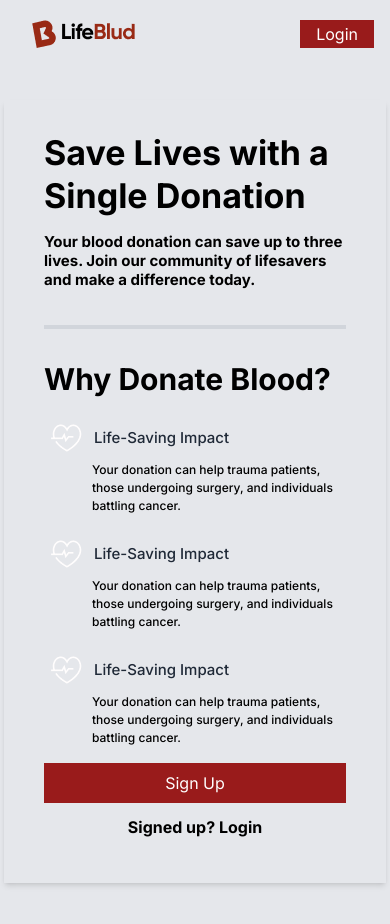
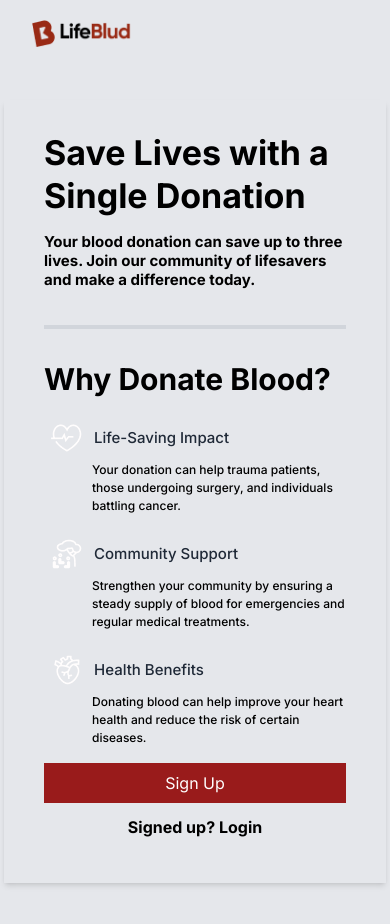
Before and after one commit to onaneye/life-blud-frontend, a Next.js app in the folder lifebluds/: page / in a window 390 px wide. Shown: the top 924 px of the page. Built offline with nearby package versions, Linux system fonts and the light colour scheme.

Commit message:
initated the services data

```diff
--- a/lifebluds/app/Components/Hero.jsx
+++ b/lifebluds/app/Components/Hero.jsx
@@ -1,9 +1,17 @@
+import { useState } from "react";
+import Button from './Button'
+import { BloodDonationServices } from "./constant";
 
+const HeroSection = () => {
+  const [showCardComponent, setShowCardComponent] = useState(true);
 
+  function handleCardComponent() {
+    setShowCardComponent((prevState) => !prevState);
+  }
 
-
-// components/HeroSection.js
-const HeroSection = () => (
+  return (
+    <>
+      {showCardComponent ? (
         <div className="flex items-center justify-center h-full lg:h-[fit-content]  w-full lg:w-1/2 bg-gray-200 py-[100px] px-1">
           <div className="transparent-card bg-transparent">
             <h6 className="text-[34px] md:text-[32px] lg:text-[40px] font-bold leading-tight md:leading-snug lg:leading-[57.6px]">
@@ -15,26 +23,37 @@ const HeroSection = () => (
             <hr className="border-gray-300 mb-8 h-1 my-5 bg-gray-300" />
             <div>
               <h2 className="text-[30px] md:text-[35px] font-bold leading-tight md:leading-snug lg:leading-[38.4px]">Why Donate Blood?</h2>
-          {Array(3).fill().map((_, index) => (
+              {BloodDonationServices.map((item, index) => (
                 <div key={index} className="my-4">
                   <div className="flex items-center mb-0">
                     <div className="p-1 rounded-full">
-                  <img src="./icons/icon-heart.png" alt="" />
+                      <img src={item.img} alt={item.img} />
                     </div>
-                <h3 className="text-[15px] md:text-[17px]  font-medium leading-6 md:leading-10 text-gray-800 ml-1">Life-Saving Impact</h3>
+                    <h3 className="text-[15px] md:text-[17px]  font-medium leading-6 md:leading-10 text-gray-800 ml-1">
+                      {item.heading}
+                    </h3>
                   </div>
                   <p className="text-[12px] md:text-[14px] font-medium my-0 ml-12">
-                Your donation can help trauma patients, those undergoing surgery, and individuals battling cancer.
+                    {item.content}
                   </p>
                 </div>
               ))}
             </div>
             <div className="items-center justify-center lg:hidden">
-          <button className="button-primary-lg md:self-center">Sign Up</button>
+              <button className="button-primary-lg md:self-center" onClick={handleCardComponent}>
+                Sign Up
+              </button>
               <p className="py-3 text-center font-bold">Signed up? Login</p>
             </div>
           </div>
         </div>
+      ) : (
+        <>
+        <Button />
+        </>
+      )}
+    </>
   );
+};
 
 export default HeroSection;
--- a/lifebluds/app/Components/Navbar.jsx
+++ b/lifebluds/app/Components/Navbar.jsx
@@ -1,12 +1,12 @@
-import React from 'react'
+
 
 const Navbar = () => {
   return (
-    <div className='container px-4 py-5 my-0 flex justify-between absolute'>
-      <img src="./logo.png" alt="" className='ml-4' />
-      <button className='button-primary-sm'>Login</button>
+    <div className='container px-4 mx-4 items-center py-5 my-0 flex justify-between absolute'>
+      <img src="/logo.png" alt="Logo" width={100} height={50} />
+      <button className='hidden lg:block button-primary-sm'>Login</button>
     </div>
-  )
-}
+  );
+};
 
-export default Navbar
+export default Navbar;
```
Lines whose indentation alone changed are shown as unchanged.
